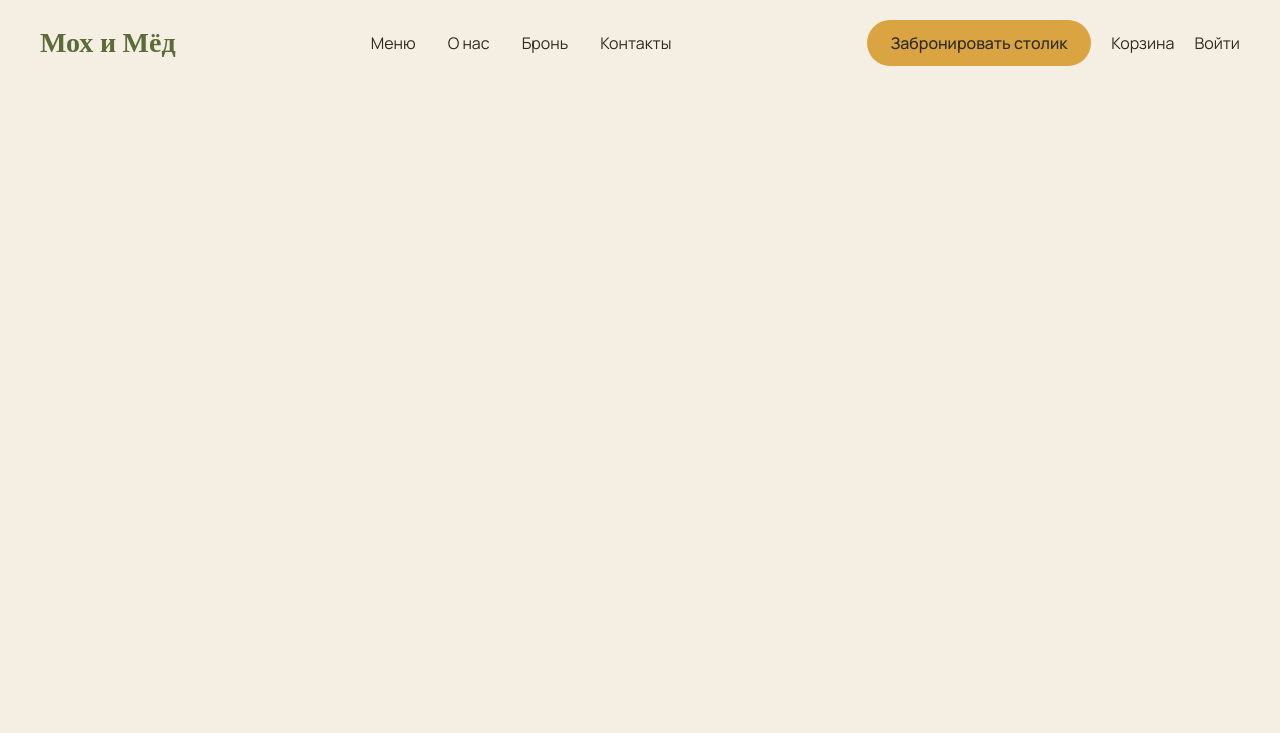
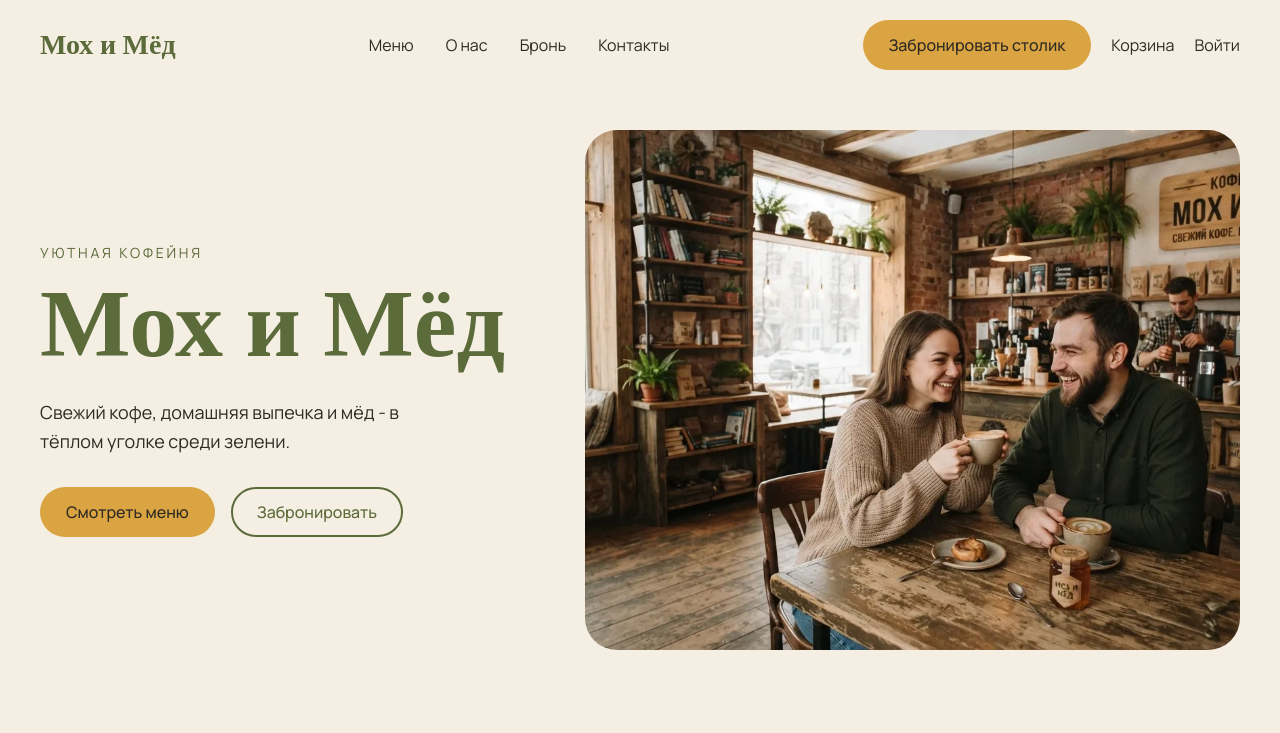
Before and after one commit to Akiko2211/moh-i-myod-cafe, a plain HTML site: page public/index.html in a window 1280 px wide. Drawn offline with nearby package versions, Linux system fonts and the light colour scheme.

Commit message:
Add hero section

```diff
--- a/public/css/style.css
+++ b/public/css/style.css
@@ -51,11 +51,12 @@ nav ul {
 nav a {
     transition: color 0.3s ease;
 }
+
 nav a:hover {
     color: var(--honey);
 }
 
-.header-actions{
+.header-actions {
     display: flex;
     align-items: center;
     gap: 20px;
@@ -63,9 +64,10 @@ nav a:hover {
 
 .btn {
     background-color: var(--honey);
-    color:  var(--text);
+    color: var(--text);
     padding: 12px 24px;
     border-radius: 999px;
+    border: 2px solid transparent;
     font-weight: 500;
     transition: background-color 0.3s ease, color 0.3s ease;
 }
@@ -74,3 +76,56 @@ nav a:hover {
     color: var(--cream);
     background-color: var(--moss);
 }
+
+
+
+/* Гавный экран */
+.hero {
+    display: grid;
+    grid-template-columns: 1fr 1.2fr;
+    align-items: center;
+    gap: 48 px;
+    padding: 40px 40px 80px;
+}
+
+.hero-label {
+    text-transform: uppercase;
+    letter-spacing: 0.2em;
+    font-size: 14px;
+    color: var(--moss);
+    margin-bottom: 16px;
+}
+
+.hero h1 {
+    font-family: var(--font-heading);
+    font-size: 96px;
+    line-height: 1;
+    color: var(--moss);
+    margin-bottom: 24px;
+}
+
+.hero-description{
+    font-size: 18px;
+    line-height: 1.6;
+    max-width: 420px;
+    margin-bottom: 32px;
+}
+
+.hero-buttons{
+    display: flex;
+    gap: 16px;
+}
+
+.btn-outline{
+    background-color: transparent;
+    border-color:  var(--moss);
+    color: var(--moss);
+}
+
+.hero-image img{
+    display: block;
+    width: 100%;
+    height: 520px;
+    object-fit: cover;
+    border-radius: 32px;
+}
--- a/public/index.html
+++ b/public/index.html
@@ -8,7 +8,10 @@
     <link rel="stylesheet" href="css/style.css">
     <link rel="preconnect" href="https://fonts.googleapis.com">
     <link rel="preconnect" href="https://fonts.gstatic.com" crossorigin>
-    <link href="https://fonts.googleapis.com/css2?family=Cormorant+Garamond:wght@500;700&family=Manrope:wght@400;500;700&display=swap" rel="stylesheet">
+    <link
+        href="https://fonts.googleapis.com/css2?family=Cormorant+Garamond:wght@500;700&family=Manrope:wght@400;500;700&display=swap"
+        rel="stylesheet">
+
 </head>
 
 <body>
@@ -33,7 +36,25 @@
 
     </header>
 
-    <main></main>
+    <main>
+        <section class="hero">
+            <div class="hero-text">
+                <p class="hero-label">Уютная кофейня</p>
+                <h1>Мох и Мёд</h1>
+                <p class="hero-description">
+                    Свежий кофе, домашняя выпечка и мёд - в тёплом уголке среди зелени.
+                </p>
+                <div class="hero-buttons">
+                    <a href="#menu" class="btn">Смотреть меню</a>
+                    <a href="#booking" class="btn btn-outline">Забронировать</a>
+                </div>
+            </div>
+
+            <div class="hero-image">
+                <img src="images/hero.webp" alt="Гости пьют кофе за деревянным столом в кофейне «Мох и Мёд»">
+            </div>
+        </section>
+    </main>
 
     <footer></footer>
 </body>
```
Also changed, not shown: README.md, public/images/hero.webp (added).
